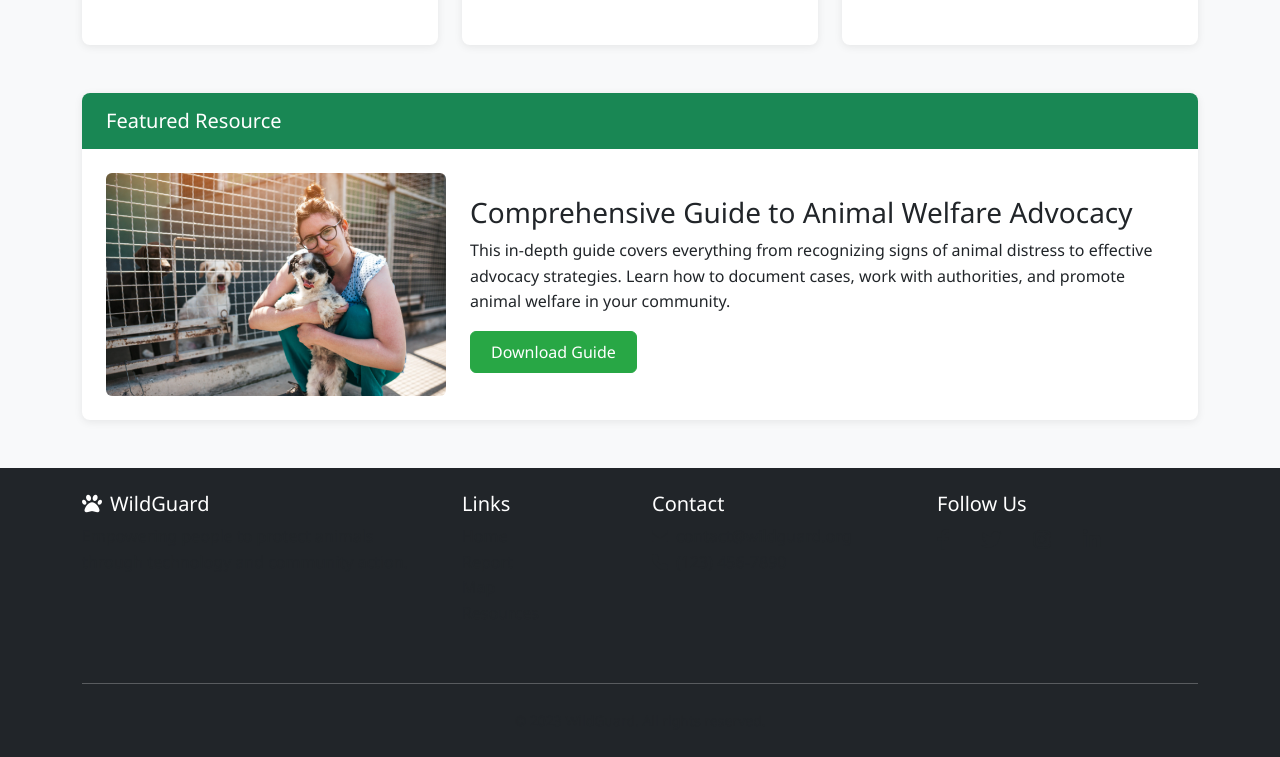
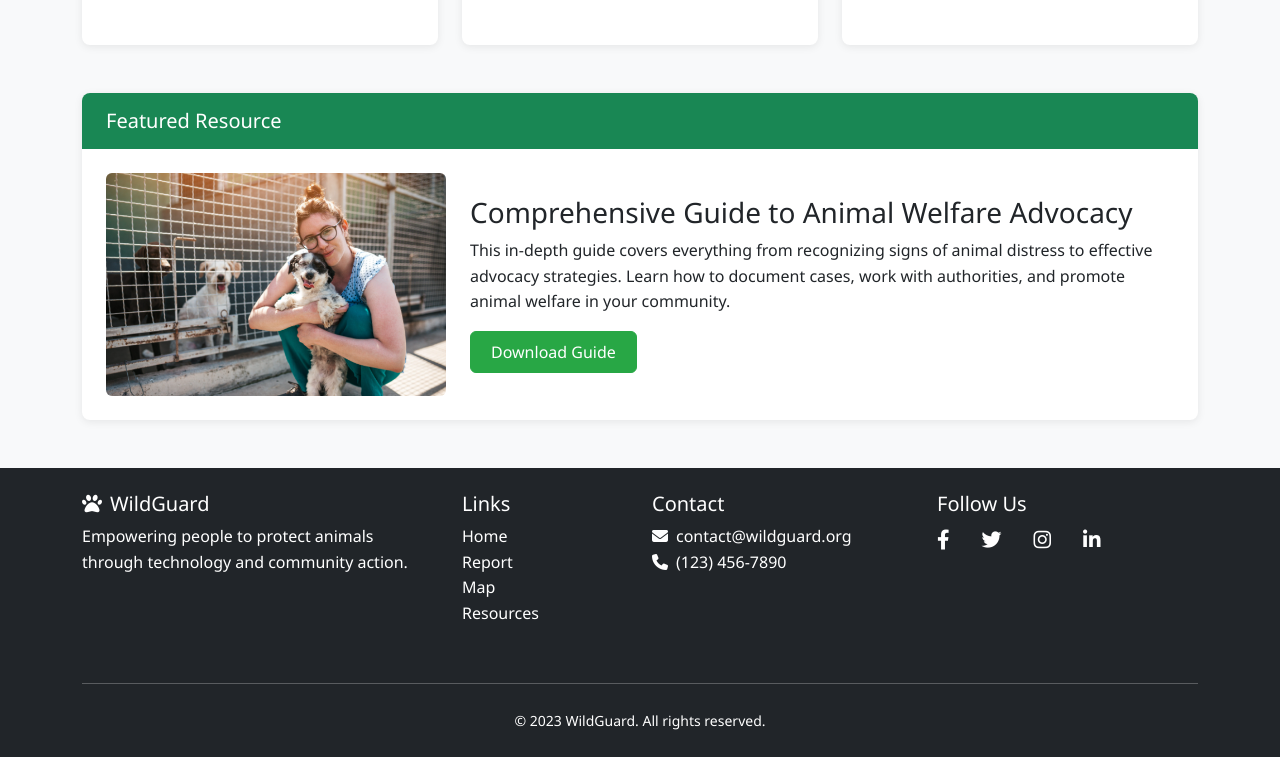
Before and after one commit to taranpreet09/Wildguard, a plain HTML site: page resources.html in a window 1280 px wide. Shown: the part 873-1630 px from the top of the page. Drawn offline with nearby package versions, Linux system fonts and the light colour scheme.

Commit message:
Update resources.html

```diff
--- a/resources.html
+++ b/resources.html
@@ -230,42 +230,44 @@
         </div>
     </main>
 
+      <!-- Footer -->
 <footer class="bg-dark text-white py-4">
     <div class="container">
         <div class="row">
             <div class="col-md-4 mb-3">
                 <h5><i class="fas fa-paw me-2"></i>WildGuard</h5>
-                    <p class="text-muted">Empowering people to protect animals through technology and community action.</p>
+                <p>Empowering people to protect animals through technology and community action.</p>
             </div>
             <div class="col-md-2 mb-3">
                 <h5>Links</h5>
                 <ul class="list-unstyled">
-                        <li><a href="index.html" class="text-decoration-none text-muted">Home</a></li>
-                        <li><a href="reports.html" class="text-decoration-none text-muted">Report</a></li>
-                        <li><a href="map.html" class="text-decoration-none text-muted">Map</a></li>
-                        <li><a href="resources.html" class="text-decoration-none text-muted">Resources</a></li>
+                    <li><a href="index.html" class="text-decoration-none text-white">Home</a></li>
+                    <li><a href="reports.html" class="text-decoration-none text-white">Report</a></li>
+                    <li><a href="map.html" class="text-decoration-none text-white">Map</a></li>
+                    <li><a href="resources.html" class="text-decoration-none text-white">Resources</a></li>
                 </ul>
             </div>
             <div class="col-md-3 mb-3">
                 <h5>Contact</h5>
-                    <ul class="list-unstyled text-muted">
+                <ul class="list-unstyled">
                     <li><i class="fas fa-envelope me-2"></i>contact@wildguard.org</li>
                     <li><i class="fas fa-phone me-2"></i>(123) 456-7890</li>
                 </ul>
             </div>
             <div class="col-md-3 mb-3">
-                    <h5>Follow Us</h5>
+                <h5>Follow Us<br>
+                </h5>
                 <div class="social-links">
-                        <a href="#" class="text-decoration-none text-muted me-3"><i class="fab fa-facebook-f"></i></a>
-                        <a href="#" class="text-decoration-none text-muted me-3"><i class="fab fa-twitter"></i></a>
-                        <a href="#" class="text-decoration-none text-muted me-3"><i class="fab fa-instagram"></i></a>
-                        <a href="#" class="text-decoration-none text-muted"><i class="fab fa-linkedin-in"></i></a>
+                    <a href="https://www.facebook.com/" class="text-decoration-none text-white me-3"><i class="fab fa-facebook-f"></i></a>
+                    <a href="https://x.com" class="text-decoration-none text-white me-3"><i class="fab fa-twitter"></i></a>
+                    <a href="https://instagram.com" class="text-decoration-none text-white me-3"><i class="fab fa-instagram"></i></a>
+                    <a href="https://www.linkedin.com/feed/" class="text-decoration-none text-white"><i class="fab fa-linkedin-in"></i></a>
                 </div>
             </div>
         </div>
         <hr class="my-4 bg-secondary">
-            <div class="text-center text-muted">
-                <small>&copy; 2023 WildGuard. All rights reserved.</small>
+        <div class="text-center">
+            <small>© 2023 WildGuard. All rights reserved.</small>
         </div>
     </div>
 </footer>
```
Lines whose indentation alone changed are shown as unchanged.
